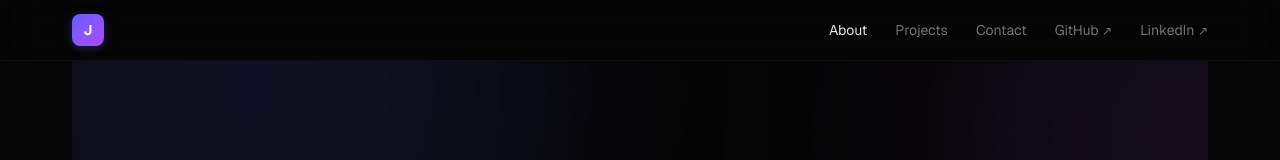
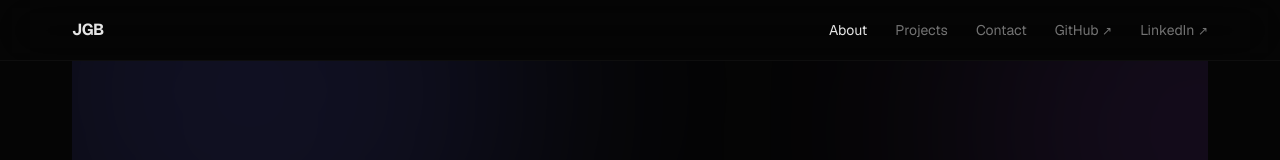
Before and after one commit to jorgebocobo9/portfolio, a Next.js app: page / in a window 1280 px wide. Shown: the top 160 px of the page. Built offline with nearby package versions, Linux system fonts and the light colour scheme; no server answers.

Commit message:
fix: revert nav icon to JGB text

```diff
--- a/components/nav.tsx
+++ b/components/nav.tsx
@@ -36,7 +36,7 @@ export function Nav() {
   return (
     <nav className="sticky top-0 z-50 bg-[#050505]/80 backdrop-blur-xl border-b border-white/[0.04]">
       <div className="max-w-[1200px] mx-auto px-8 h-[60px] flex items-center justify-between">
-        <a href="#" className="w-8 h-8 rounded-lg bg-gradient-to-br from-indigo-500 to-purple-500 flex items-center justify-center text-white font-bold text-sm shadow-[0_2px_10px_rgba(99,102,241,0.3)]">J</a>
+        <a href="#" className="font-bold text-base tracking-tight">JGB</a>
         <div className="flex items-center gap-7 text-sm text-[#737373]">
           {NAV_LINKS.map((link) => (
             <a
```
